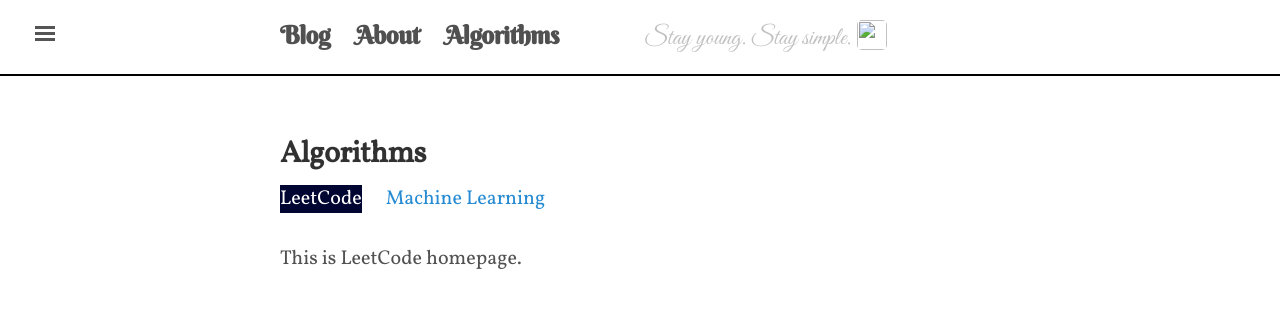
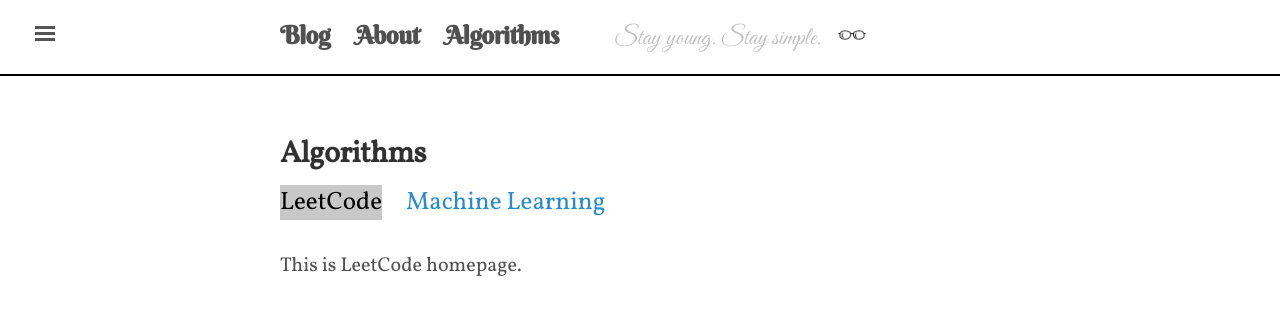
Before and after one commit to shevapato2008/myBlog, a Jekyll site: the page built from algorithms/leetcode/index.html, in a window 1280 px wide. Shown: the top 315 px of the page. Built offline with Jekyll 4.4.1, drawn with Linux system fonts in a browser that asks for light colours; some web fonts are replaced.

Commit message:
Added an image for lotto.

```diff
--- a/public/css/lanyon.css
+++ b/public/css/lanyon.css
@@ -121,7 +121,8 @@
   font-family: 'Great Vibes', Helvetica, sans-serif;
   color: #c0c0c0;
   letter-spacing: 0;
-  margin-left: 3rem;
+  margin-left: 1.5rem;
+  margin-right: 0.5rem;
 }
 
 @media (max-width: 48em) {
@@ -344,8 +345,8 @@
 /* Navigation bar below post title */
 
 .current {
-	background-color: #000531;
-	color: #fff;
+	background-color: #c8c8c8;
+	color: #000000;
 }
 
 .nav-alg {
@@ -356,6 +357,7 @@
 
 .nav-alg > li {
   margin-right: 1rem;
+  font-size: 1.25rem;
 	display: inline-block;
 }
 
```
Also changed, not shown: public/glasses.png (added).
